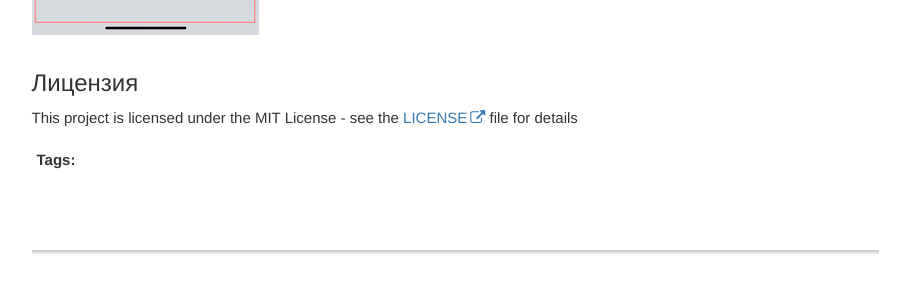
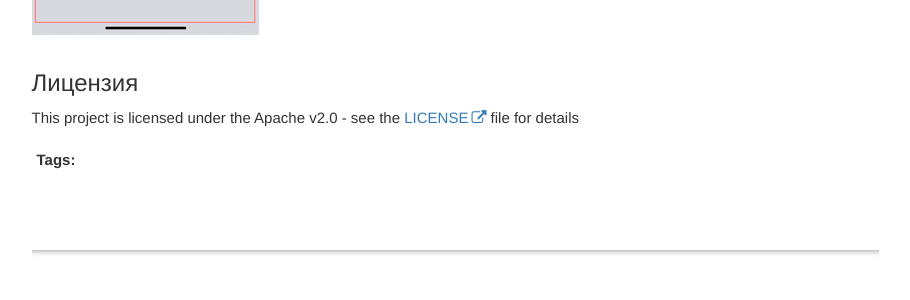
Before and after one commit to btsdigital/form-builder, a Jekyll site: the page built from docs/index.md, in a window 1280 px wide. Shown: the part 878-1178 px from the top of the page, without its empty margins (331-1241 px from the left). Built offline with Jekyll 4.4.1, drawn with Linux system fonts in a browser that asks for light colours; nearby versions of some CDN libraries; comment, search, counter and statistics services are not loaded.

Commit message:
fix license in docs (#8)

```diff
--- a/docs/index.md
+++ b/docs/index.md
@@ -16,4 +16,4 @@ summary:
 
 ## Лицензия
 
-This project is licensed under the MIT License - see the [LICENSE](https://github.com/btsdigital/form-builder/blob/master/LICENSE) file for details
+This project is licensed under the Apache v2.0 - see the [LICENSE](https://github.com/btsdigital/form-builder/blob/master/LICENSE) file for details
```
